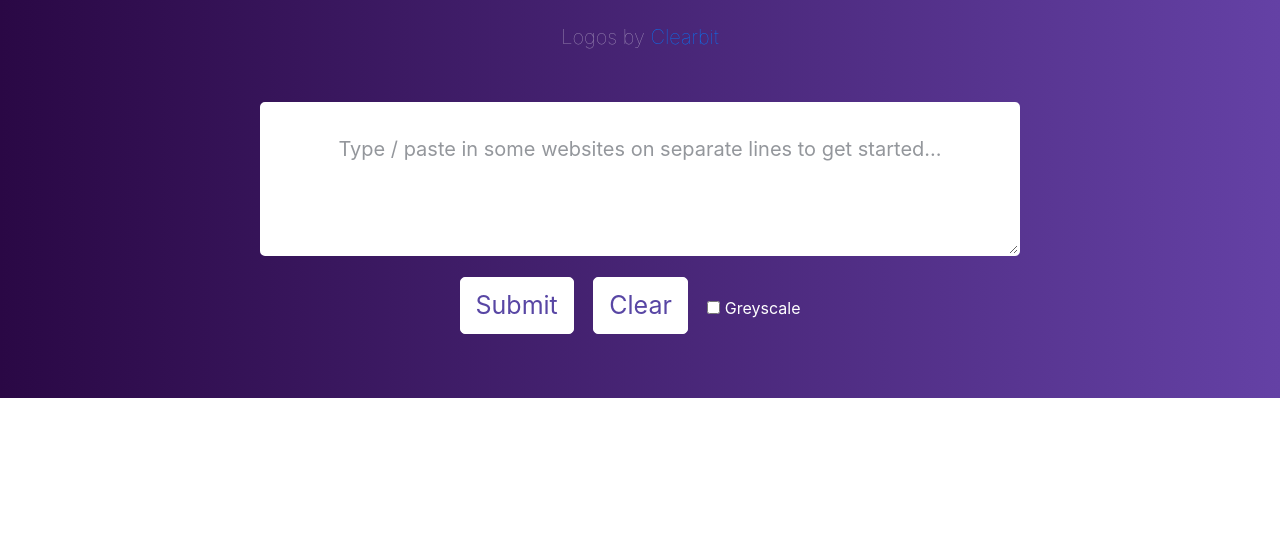
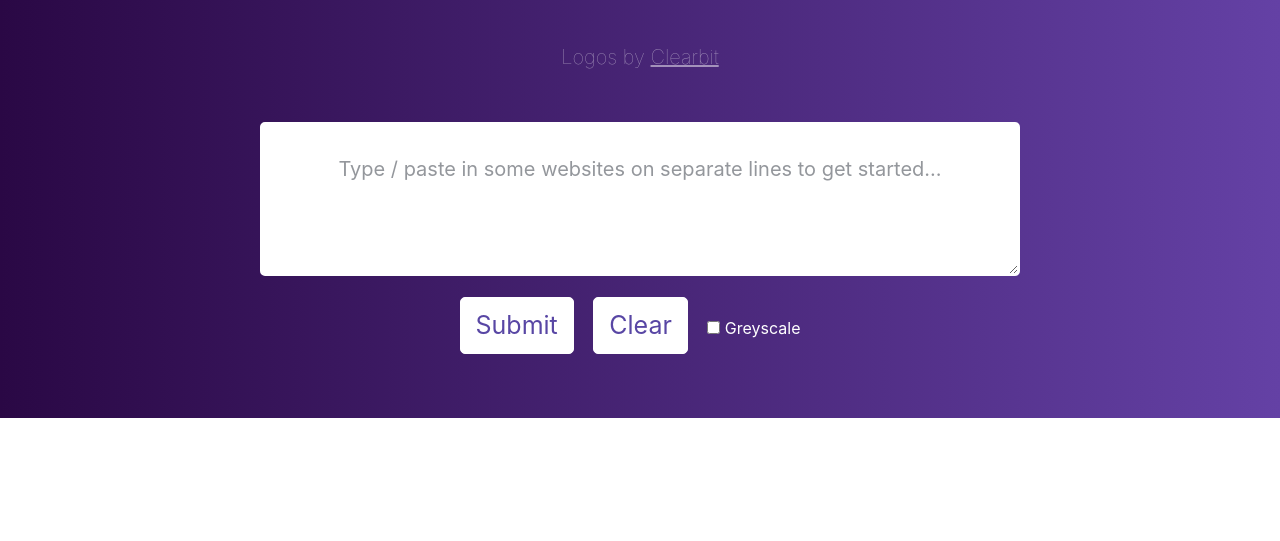
Before and after one commit to richardmaccaw/Logo-wall, a plain HTML site: page index.html in a window 1280 px wide. Shown: the part 259-800 px from the top of the page. Drawn offline with nearby package versions, Linux system fonts and the light colour scheme.

Commit message:
Update styles.css

```diff
--- a/styles.css
+++ b/styles.css
@@ -1,6 +1,14 @@
-* {
-    margin: 0;
-    padding: 0;
+.bg-color {
+    background: #6441A5;
+    background: -webkit-linear-gradient(to right, #2a0845, #6441A5);
+    background: linear-gradient(to right, #2a0845, #6441A5);
+    padding: 5%;
+    min-height: fit-content;
+}
+
+.logo-header {
+    display: inline;
+    padding-bottom: 25px;
 }
 
 .button {
@@ -15,21 +23,10 @@
     margin-right: 15px;
     margin-top: 15px;
     transition: all .3s ease, all .3s ease;
-
-}
-
-.logo-header {
-    display: inline;
-    padding-bottom: 25px;
 }
 
 .button:hover {
     background: rgba(255, 255, 255, 0.719);
-}
-
-h1 {
-    color: white;
-    font-size: 100px;
 }
 
 h2 {
@@ -39,6 +36,7 @@ h2 {
     font-size: 60px;
     text-align: center;
 }
+
 h3 {
     color:rgba(255, 255, 255, 0.822);
     padding-bottom: 50px;
@@ -51,11 +49,6 @@ h4 {
     padding-left: 15px;
 }
 
-p {
-    color: rgba(255, 255, 255, 0.822);
-    font-size: 20px;
-    font-weight: lighter;
-}
 
 #powered-by {
     color: rgba(255, 255, 255, 0.493);
@@ -65,15 +58,15 @@ p {
 }
 
 a {
-    color: 0B132B;
-    text-decoration: none;
+    color: rgba(255, 255, 255, 0.493);
+    text-decoration: underline;
     transition: all .3s ease, all .3s ease;
 }
 
 a:hover{
     color: rgba(255, 255, 255, 0.39);
     transition: all .5s ease, all .5s ease;
-    text-decoration: unset;
+    text-decoration: underline;
 
 }
 
@@ -90,17 +83,6 @@ form {
 ::-webkit-input-placeholder {
     color: rgb(148, 151, 156);
     text-align: center;
-
-}
-
-
-.bg-color {
-    background: #6441A5;  /* fallback for old browsers */
-    background: -webkit-linear-gradient(to right, #2a0845, #6441A5);  /* Chrome 10-25, Safari 5.1-6 */
-    background: linear-gradient(to right, #2a0845, #6441A5); /* W3C, IE 10+/ Edge, Firefox 16+, Chrome 26+, Opera 12+, Safari 7+ */
-
-    padding: 5%;
-    height: 100%;
 }
 
 .flex-container {
@@ -108,8 +90,8 @@ form {
     flex-direction: row;
     flex-wrap: wrap;
     align-items: center;
+    padding: 10px;
 }
-
 
 textarea {
     color: rgb(148, 151, 156);
@@ -119,7 +101,6 @@ textarea {
     border-radius: 5px;
     max-width: 66%;
 }
-
 
 .checkbox {
     color: rgb(255, 255, 255);
```
